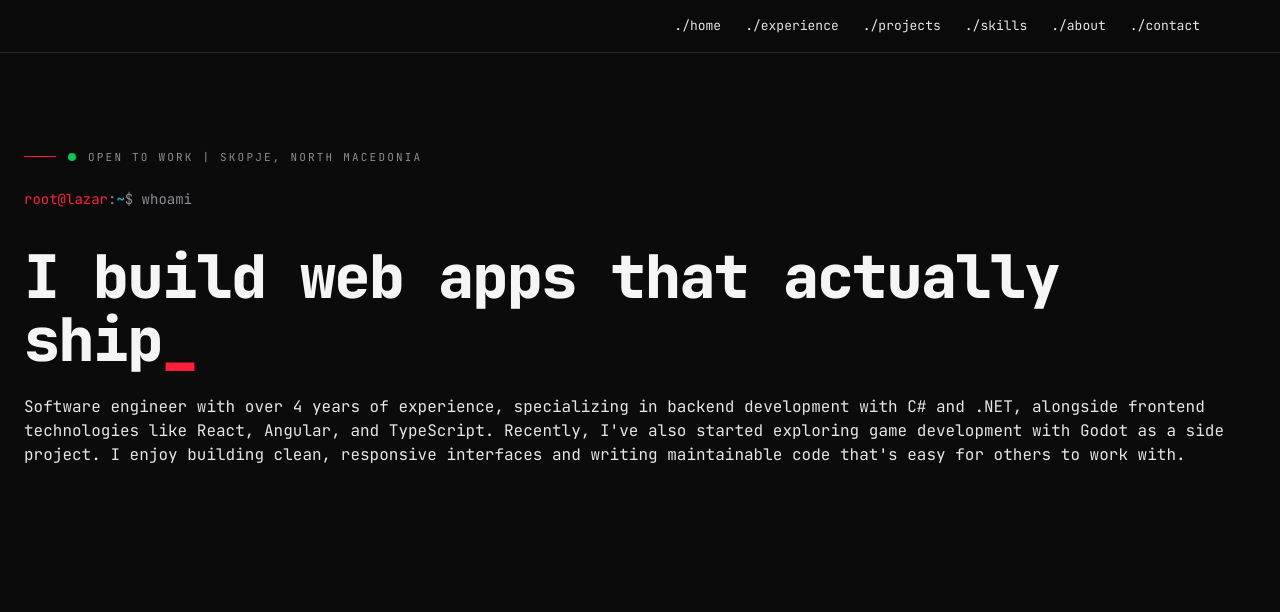
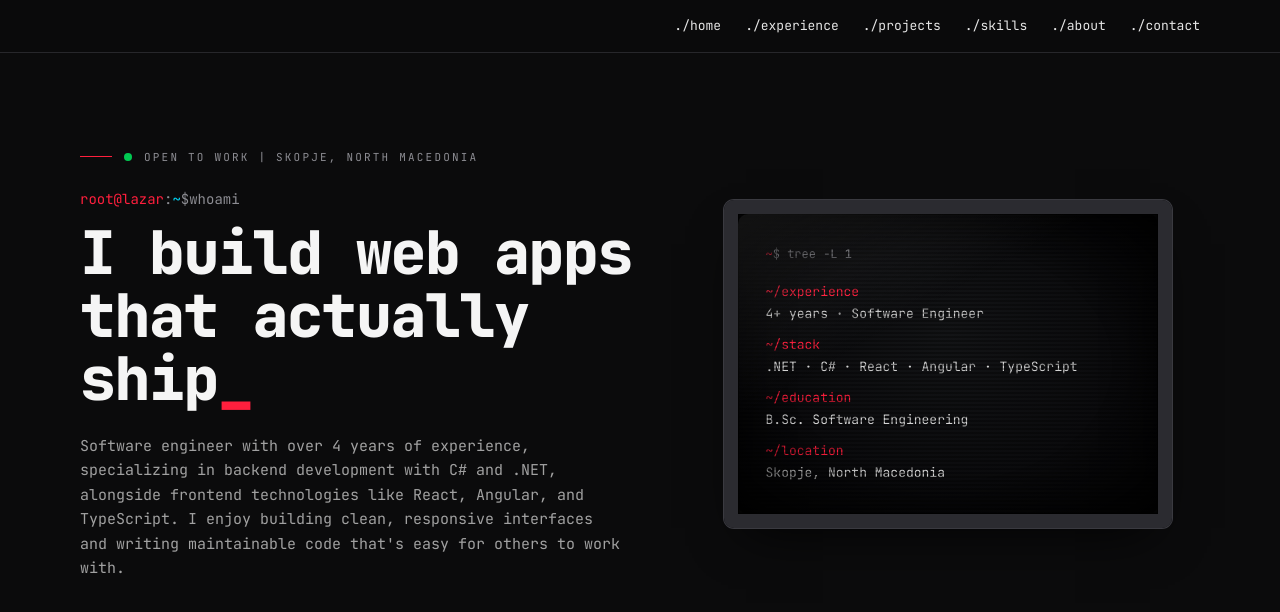
Before and after one commit to lazartrajkovski/portfolio, a React (Vite) app: page / in a window 1280 px wide. Shown: the top 612 px of the page. Built offline with nearby package versions, Linux system fonts and the light colour scheme.

Commit message:
Add Monitor component

```diff
--- a/src/components/Hero.tsx
+++ b/src/components/Hero.tsx
@@ -1,23 +1,39 @@
+import Monitor from './Monitor'
+
 function Hero() {
-
-    return <>
-        <section id="home" className="mx-auto flex max-w-7xl flex-col items-start gap-6 px-6 py-16 lg:py-24">
-            <p className="flex items-center gap-3 text-[11px] uppercase tracking-[0.2em] text-muted">
-                <span className="h-px w-8 bg-accent"></span>
+  return (
+    <>
+      <section
+        id="home"
+        className="mx-auto grid max-w-6xl items-center gap-12 px-4 py-16 lg:grid-cols-[1.25fr_1fr] lg:py-24"
+      >
+        <div className="flex flex-col items-start gap-6">
+          <p className="text-muted flex items-center gap-3 text-[11px] tracking-[0.2em] uppercase">
+            <span className="bg-accent h-px w-8"></span>
             <span className="h-2 w-2 rounded-full bg-green-500"></span>
             OPEN TO WORK | Skopje, North Macedonia
           </p>
-            <p className="mb-3 text-sm text-muted">
-                <span className="text-accent">root@lazar</span>:<span className="text-cyan-400">~</span>$
-                whoami
+          <p className="text-muted text-sm">
+            <span className="text-accent">root@lazar</span>:
+            <span className="text-cyan-400">~</span>
+            $whoami
           </p>
-            <h1 className="text-4xl font-extrabold leading-[1.05] tracking-tight text-neutral-100 sm:text-5xl lg:text-6xl">
-                I build web apps that actually ship<span className="text-accent">_</span></h1>
-            <p>Software engineer with over 4 years of experience, specializing in backend development with C# and .NET, alongside frontend technologies like React, Angular, and TypeScript.
-                Recently, I've also started exploring game development with Godot as a side project. I enjoy building clean, responsive interfaces and writing maintainable code that's easy for others to work with.
+          <h1 className="-mt-3 text-4xl leading-[1.05] font-extrabold tracking-tight text-neutral-100 sm:text-5xl lg:text-6xl">
+            I build web apps that actually ship
+            <span className="text-accent">_</span>
+          </h1>
+          <p className="max-w-[60ch] text-[15px] leading-relaxed text-neutral-400">
+            Software engineer with over 4 years of experience, specializing in
+            backend development with C# and .NET, alongside frontend
+            technologies like React, Angular, and TypeScript. I enjoy building
+            clean, responsive interfaces and writing maintainable code that's
+            easy for others to work with.
           </p>
+        </div>
+        <Monitor />
       </section>
     </>
+  )
 }
 
 export default Hero
--- /dev/null
+++ b/src/components/Monitor.module.css
@@ -0,0 +1,47 @@
+.bezel {
+  border: 14px solid #2b2b30;
+  border-radius: 10px;
+  box-shadow:
+    inset 0 0 50px rgba(0, 0, 0, 0.8),
+    inset 0 0 0 1px rgba(0, 0, 0, 0.9),
+    0 0 0 1px #3a3a40,
+    0 22px 50px -22px rgba(0, 0, 0, 0.9);
+}
+
+.screen {
+  background: radial-gradient(
+    ellipse at 50% 40%,
+    #131416 0%,
+    #0a0a0c 65%,
+    #070708 100%
+  );
+}
+
+.screen::before {
+  content: '';
+  position: absolute;
+  inset: 0;
+  z-index: 2;
+  pointer-events: none;
+  background: repeating-linear-gradient(
+    to bottom,
+    transparent 0 2px,
+    rgba(0, 0, 0, 0.33) 2px 4px
+  );
+}
+
+.screen::after {
+  content: '';
+  position: absolute;
+  inset: 0;
+  z-index: 3;
+  pointer-events: none;
+  border-radius: inherit;
+  background:
+    linear-gradient(150deg, rgba(255, 255, 255, 0.07) 0%, transparent 38%),
+    radial-gradient(
+      ellipse at center,
+      transparent 55%,
+      rgba(0, 0, 0, 0.75) 100%
+    );
+}
--- /dev/null
+++ b/src/components/Monitor.tsx
@@ -0,0 +1,32 @@
+import styles from './Monitor.module.css'
+
+function Monitor() {
+  const specs = [
+    { label: '~/experience', value: '4+ years · Software Engineer' },
+    { label: '~/stack', value: '.NET · C# · React · Angular · TypeScript' },
+    { label: '~/education', value: 'B.Sc. Software Engineering' },
+    { label: '~/location', value: 'Skopje, North Macedonia' },
+  ]
+
+  return (
+    <>
+      <div
+        className={`relative w-full max-w-md overflow-hidden px-7 py-8 ${styles.bezel} ${styles.screen}`}
+      >
+        <p className="text-muted mb-5 text-xs">
+          <span className="text-accent">~</span>$ tree -L 1
+        </p>
+        <ul className="grid gap-3 text-[13px]">
+          {specs.map((spec) => (
+            <li key={spec.label} className="grid gap-0.5">
+              <span className="text-accent">{spec.label}</span>
+              <span className="text-neutral-300">{spec.value}</span>
+            </li>
+          ))}
+        </ul>
+      </div>
+    </>
+  )
+}
+
+export default Monitor
```
Lines whose indentation alone changed are shown as unchanged.
